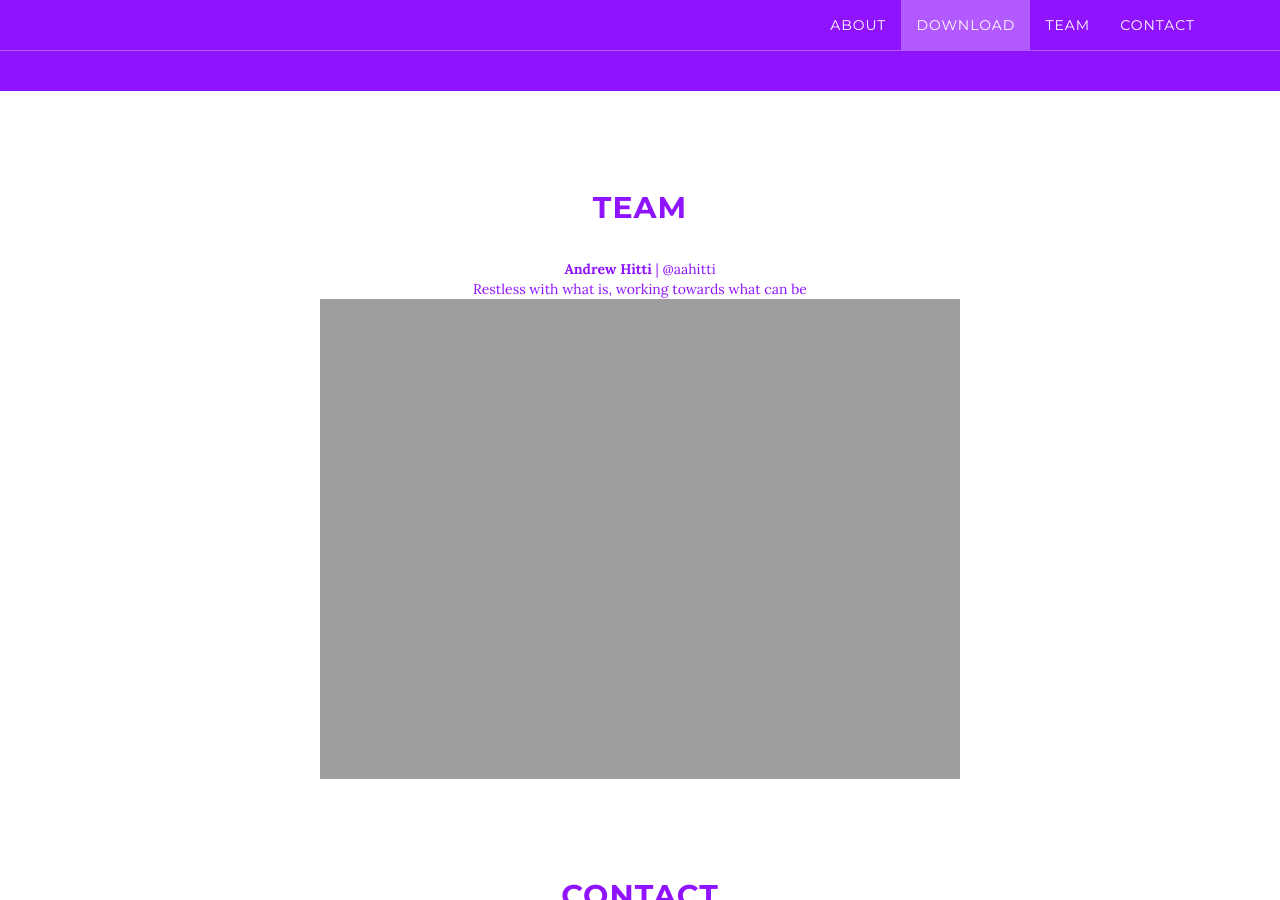
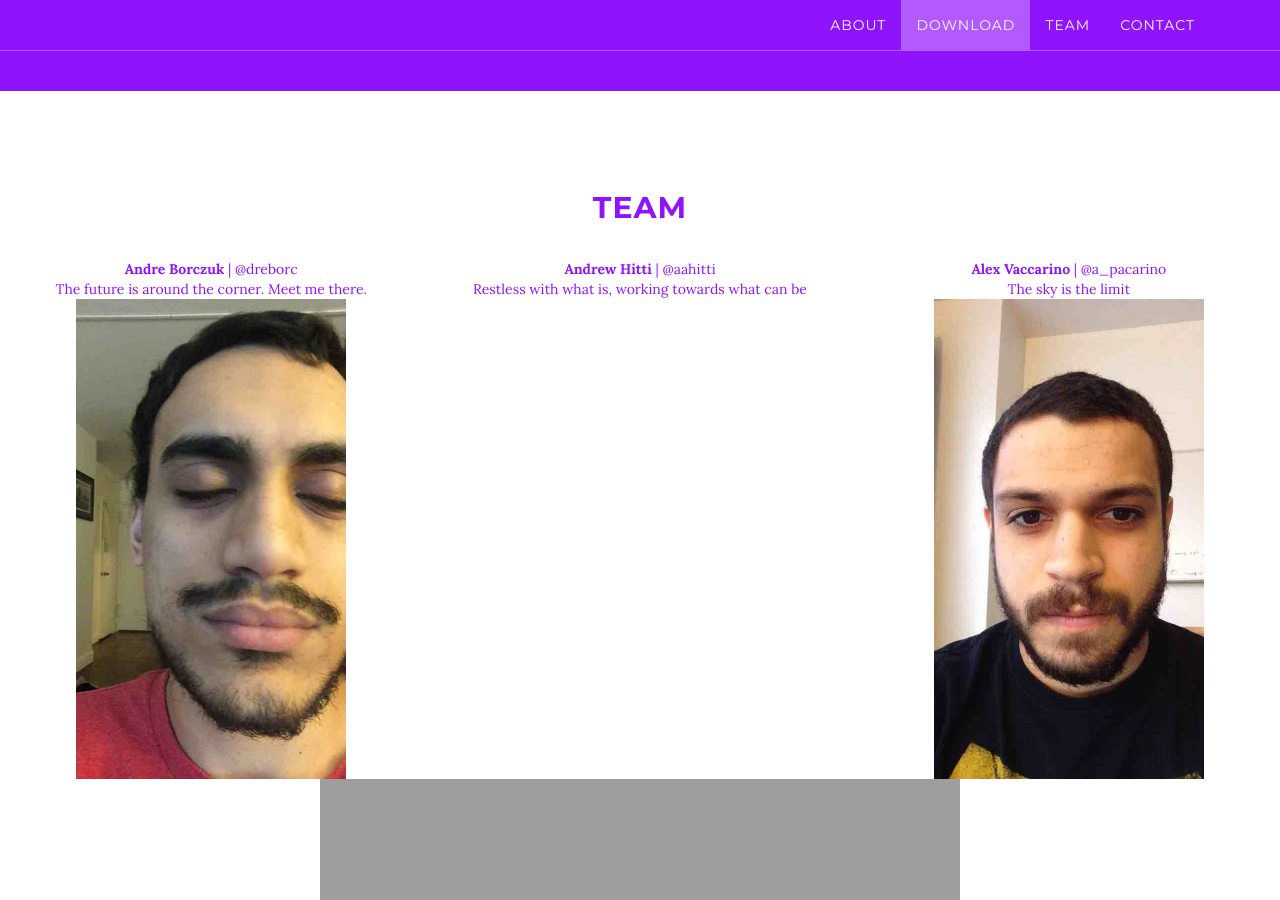
Before and after one commit to aborczuk/aborczuk.github.io, a Jekyll site: the page built from index.html, in a window 1280 px wide and 900 px high, scrolled down 2314 px. Built offline with Jekyll 4.4.1, drawn with Linux system fonts in a browser that asks for light colours; nearby versions of some CDN libraries.

Commit message:
all 3 bios in team section

```diff
--- a/_includes/team.html
+++ b/_includes/team.html
@@ -2,25 +2,27 @@
     <section id="team" class="content-section text-center">
         <div class="team-section">
           <h2>Team</h2>
-          <!--  <div class="column-left">
+          <div class="column-left">
               <div id="andre">
                   <b>Andre Borczuk</b> | @dreborc<br/>The future is around the corner. Meet me there.
                </div>
               <div id="cheek1" style="width: 270px; height: 480px; display:inline-block;"></div>
-            </div> -->
+          </div>
 
-          <!--  <div class="column-center"> -->
+          <div class="column-center">
                <div id="andrew">
                   <b>Andrew Hitti</b> | @aahitti<br/>Restless with what is, working towards what can be
                </div>
-                <img src="//aborczuk.github.io/img/team.png" height ="480" width = "auto">
-          <!--  </div> -->
 
-          <!--  <div class="column-right">
+          </div>
+
+          <div class="column-right">
                <div id="alex">
                   <b>Alex Vaccarino</b> | @a_pacarino<br/>The sky is the limit
                </div>
                <div id="cheek3" style="width: 270px; height: 480px; display:inline-block;"></div>
-            </div> -->
+          </div>
+
+             <img src="//aborczuk.github.io/img/team.png" height ="480" width = "auto">
         </div>
     </section>
```
